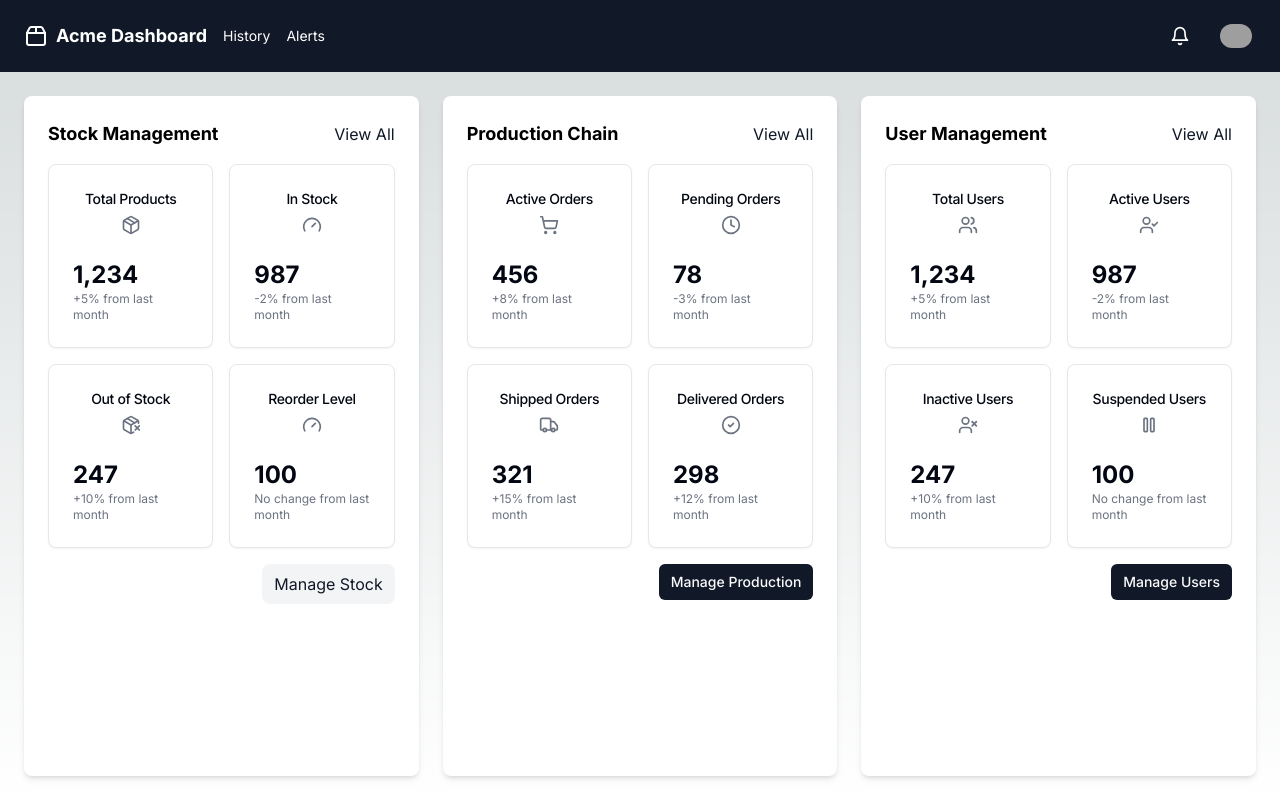
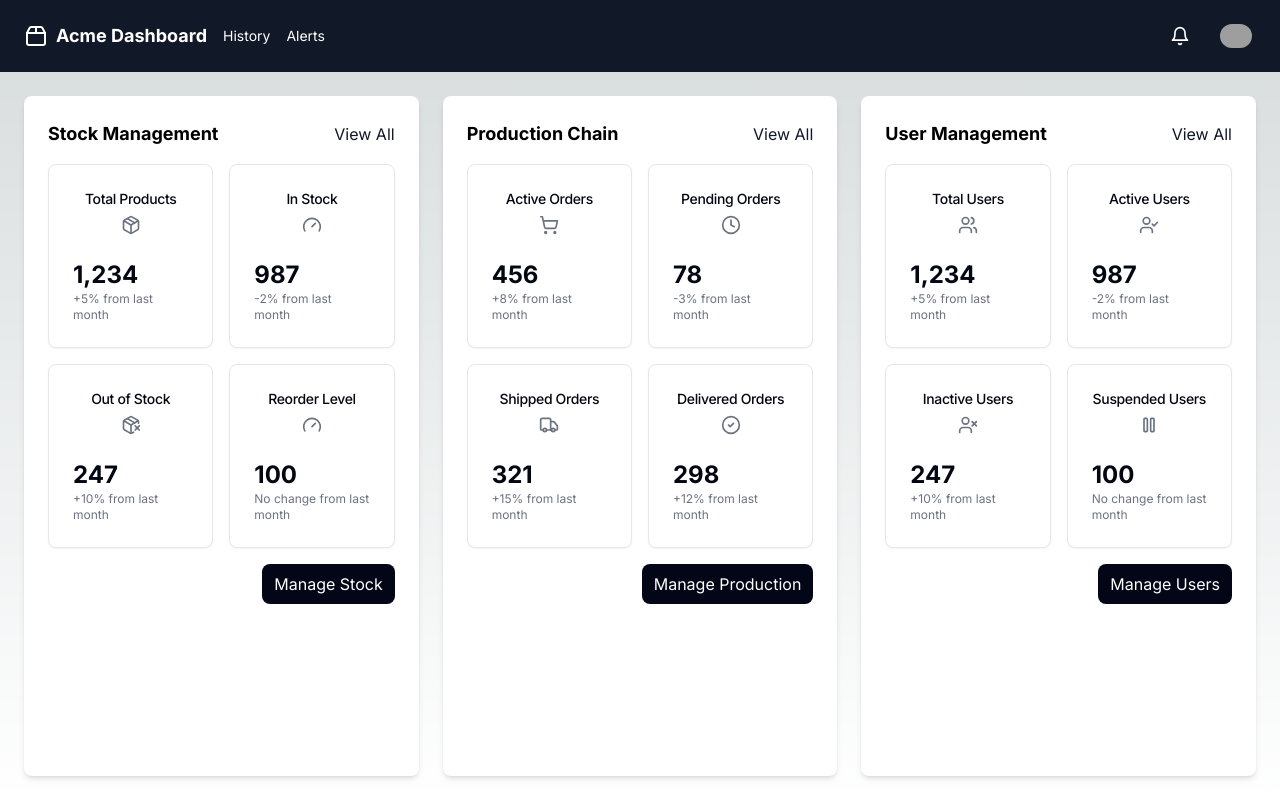
Before and after one commit to MiledAmer/system-gestion, a Next.js app: page / in a window 1280 px wide. Built offline with nearby package versions, Linux system fonts and the light colour scheme; grey boxes are pictures that could not be loaded.

Commit message:
make the same to product chain and users

```diff
--- a/src/components/component/product-chain-section.tsx
+++ b/src/components/component/product-chain-section.tsx
@@ -1,15 +1,24 @@
-import Link from 'next/link'
-import React from 'react'
-import { Card, CardContent, CardHeader, CardTitle } from '../ui/card'
-import { CircleCheckIcon, ClockIcon, ShoppingCartIcon, TruckIcon } from '../icons/dashboard-icons'
-import { Button } from '../ui/button'
+import Link from "next/link";
+import React from "react";
+import { Card, CardContent, CardHeader, CardTitle } from "../ui/card";
+import {
+  CircleCheckIcon,
+  ClockIcon,
+  ShoppingCartIcon,
+  TruckIcon,
+} from "../icons/dashboard-icons";
+import { Button } from "../ui/button";
 
 export default function ProductChainSection() {
   return (
     <section className="bg-white rounded-lg shadow-md p-6 space-y-4 dark:bg-gray-950">
       <div className="flex items-center justify-between">
         <h2 className="text-lg font-bold">Production Chain</h2>
-            <Link href="#" className="text-gray-900 hover:text-primary-600 dark:text-gray-50" prefetch={false}>
+        <Link
+          href="#"
+          className="text-gray-900 hover:text-primary-600 dark:text-gray-50"
+          prefetch={false}
+        >
           View All
         </Link>
       </div>
@@ -21,43 +30,62 @@ export default function ProductChainSection() {
           </CardHeader>
           <CardContent>
             <div className="text-2xl font-bold">456</div>
-                <p className="text-xs text-gray-500 dark:text-gray-400">+8% from last month</p>
+            <p className="text-xs text-gray-500 dark:text-gray-400">
+              +8% from last month
+            </p>
           </CardContent>
         </Card>
         <Card>
           <CardHeader className="flex items-center justify-between">
-                <CardTitle className="text-sm font-medium">Pending Orders</CardTitle>
+            <CardTitle className="text-sm font-medium">
+              Pending Orders
+            </CardTitle>
             <ClockIcon className="w-5 h-5 text-gray-500 dark:text-gray-400" />
           </CardHeader>
           <CardContent>
             <div className="text-2xl font-bold">78</div>
-                <p className="text-xs text-gray-500 dark:text-gray-400">-3% from last month</p>
+            <p className="text-xs text-gray-500 dark:text-gray-400">
+              -3% from last month
+            </p>
           </CardContent>
         </Card>
         <Card>
           <CardHeader className="flex items-center justify-between">
-                <CardTitle className="text-sm font-medium">Shipped Orders</CardTitle>
+            <CardTitle className="text-sm font-medium">
+              Shipped Orders
+            </CardTitle>
             <TruckIcon className="w-5 h-5 text-gray-500 dark:text-gray-400" />
           </CardHeader>
           <CardContent>
             <div className="text-2xl font-bold">321</div>
-                <p className="text-xs text-gray-500 dark:text-gray-400">+15% from last month</p>
+            <p className="text-xs text-gray-500 dark:text-gray-400">
+              +15% from last month
+            </p>
           </CardContent>
         </Card>
         <Card>
           <CardHeader className="flex items-center justify-between">
-                <CardTitle className="text-sm font-medium">Delivered Orders</CardTitle>
+            <CardTitle className="text-sm font-medium">
+              Delivered Orders
+            </CardTitle>
             <CircleCheckIcon className="w-5 h-5 text-gray-500 dark:text-gray-400" />
           </CardHeader>
           <CardContent>
             <div className="text-2xl font-bold">298</div>
-                <p className="text-xs text-gray-500 dark:text-gray-400">+12% from last month</p>
+            <p className="text-xs text-gray-500 dark:text-gray-400">
+              +12% from last month
+            </p>
           </CardContent>
         </Card>
       </div>
       <div className="flex justify-end">
-            <Button size="sm">Manage Production</Button>
+        <Link
+          href="/viewData/stocks"
+          className="rounded-lg bg-slate-950 px-3 py-2 text-white transition-all hover:text-white hover:bg-slate-800 dark:bg-white dark:text-black dark:hover:bg-gray-200"
+        >
+          Manage Production
+        </Link>
       </div>
     </section>
-  )
+  );
 }
--- a/src/components/component/stock-section.tsx
+++ b/src/components/component/stock-section.tsx
@@ -1,27 +1,33 @@
 import Link from "next/link";
 import { Card, CardContent, CardHeader, CardTitle } from "../ui/card";
 import { GaugeIcon, PackageIcon, PackageXIcon } from "../icons/dashboard-icons";
-import { Button } from "../ui/button";
-
 
 export default function StockSection() {
   return (
     <section className="bg-white rounded-lg shadow-md p-6 space-y-4 dark:bg-gray-950">
       <div className="flex items-center justify-between">
         <h2 className="text-lg font-bold">Stock Management</h2>
-            <Link href="#" className="text-gray-900 hover:text-primary-600 dark:text-gray-50" prefetch={false}>
+        <Link
+          href="#"
+          className="text-gray-900 hover:text-primary-600 dark:text-gray-50"
+          prefetch={false}
+        >
           View All
         </Link>
       </div>
       <div className="grid grid-cols-2 gap-4">
         <Card>
           <CardHeader className="flex items-center justify-between">
-                <CardTitle className="text-sm font-medium">Total Products</CardTitle>
+            <CardTitle className="text-sm font-medium">
+              Total Products
+            </CardTitle>
             <PackageIcon className="w-5 h-5 text-gray-500 dark:text-gray-400" />
           </CardHeader>
           <CardContent>
             <div className="text-2xl font-bold">1,234</div>
-                <p className="text-xs text-gray-500 dark:text-gray-400">+5% from last month</p>
+            <p className="text-xs text-gray-500 dark:text-gray-400">
+              +5% from last month
+            </p>
           </CardContent>
         </Card>
         <Card>
@@ -31,7 +37,9 @@ export default function StockSection() {
           </CardHeader>
           <CardContent>
             <div className="text-2xl font-bold">987</div>
-                <p className="text-xs text-gray-500 dark:text-gray-400">-2% from last month</p>
+            <p className="text-xs text-gray-500 dark:text-gray-400">
+              -2% from last month
+            </p>
           </CardContent>
         </Card>
         <Card>
@@ -41,7 +49,9 @@ export default function StockSection() {
           </CardHeader>
           <CardContent>
             <div className="text-2xl font-bold">247</div>
-                <p className="text-xs text-gray-500 dark:text-gray-400">+10% from last month</p>
+            <p className="text-xs text-gray-500 dark:text-gray-400">
+              +10% from last month
+            </p>
           </CardContent>
         </Card>
         <Card>
@@ -51,13 +61,20 @@ export default function StockSection() {
           </CardHeader>
           <CardContent>
             <div className="text-2xl font-bold">100</div>
-                <p className="text-xs text-gray-500 dark:text-gray-400">No change from last month</p>
+            <p className="text-xs text-gray-500 dark:text-gray-400">
+              No change from last month
+            </p>
           </CardContent>
         </Card>
       </div>
       <div className="flex justify-end">
-            <Link href='/viewData/stocks' className="rounded-lg bg-gray-100 px-3 py-2 text-gray-900 transition-all hover:text-gray-900 dark:bg-white dark:text-black dark:hover:bg-gray-200">Manage Stock</Link>
+        <Link
+          href="/viewData/stocks"
+          className="rounded-lg bg-slate-950 px-3 py-2 text-white transition-all hover:text-white hover:bg-slate-800 dark:bg-white dark:text-black dark:hover:bg-gray-200"
+        >
+          Manage Stock
+        </Link>
       </div>
     </section>
-  )
+  );
 }
--- a/src/components/component/users-section.tsx
+++ b/src/components/component/users-section.tsx
@@ -1,7 +1,12 @@
 import Link from "next/link";
 import React from "react";
 import { Card, CardContent, CardHeader, CardTitle } from "../ui/card";
-import { PauseIcon, UserCheckIcon, UserXIcon, UsersIcon } from "../icons/dashboard-icons";
+import {
+  PauseIcon,
+  UserCheckIcon,
+  UserXIcon,
+  UsersIcon,
+} from "../icons/dashboard-icons";
 import { Button } from "../ui/button";
 
 export default function UsersSection() {
@@ -72,7 +77,12 @@ export default function UsersSection() {
         </Card>
       </div>
       <div className="flex justify-end">
-        <Button size="sm">Manage Users</Button>
+        <Link
+          href="/viewData/stocks"
+          className="rounded-lg bg-slate-950 px-3 py-2 text-white transition-all hover:text-white hover:bg-slate-800 dark:bg-white dark:text-black dark:hover:bg-gray-200"
+        >
+          Manage Users
+        </Link>
       </div>
     </section>
   );
```
Lines whose indentation alone changed are shown as unchanged.
